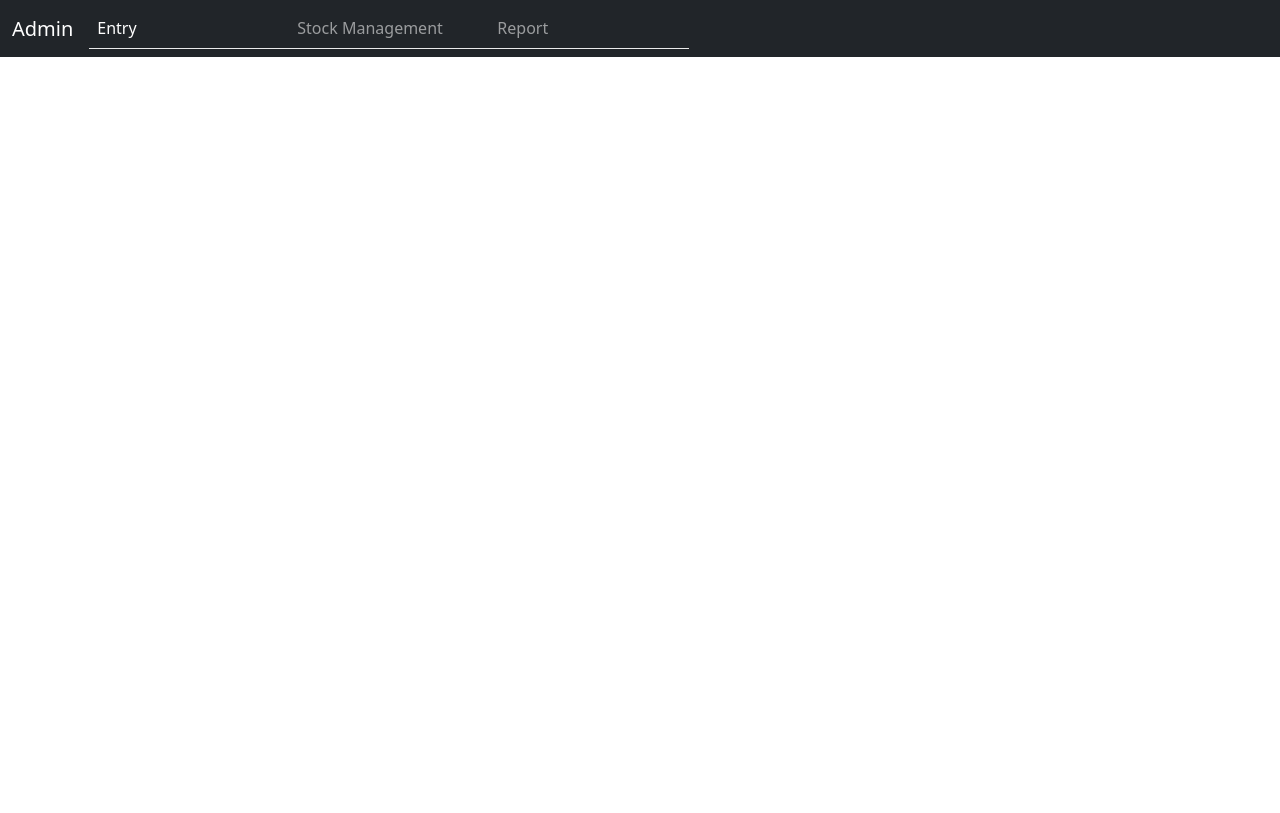
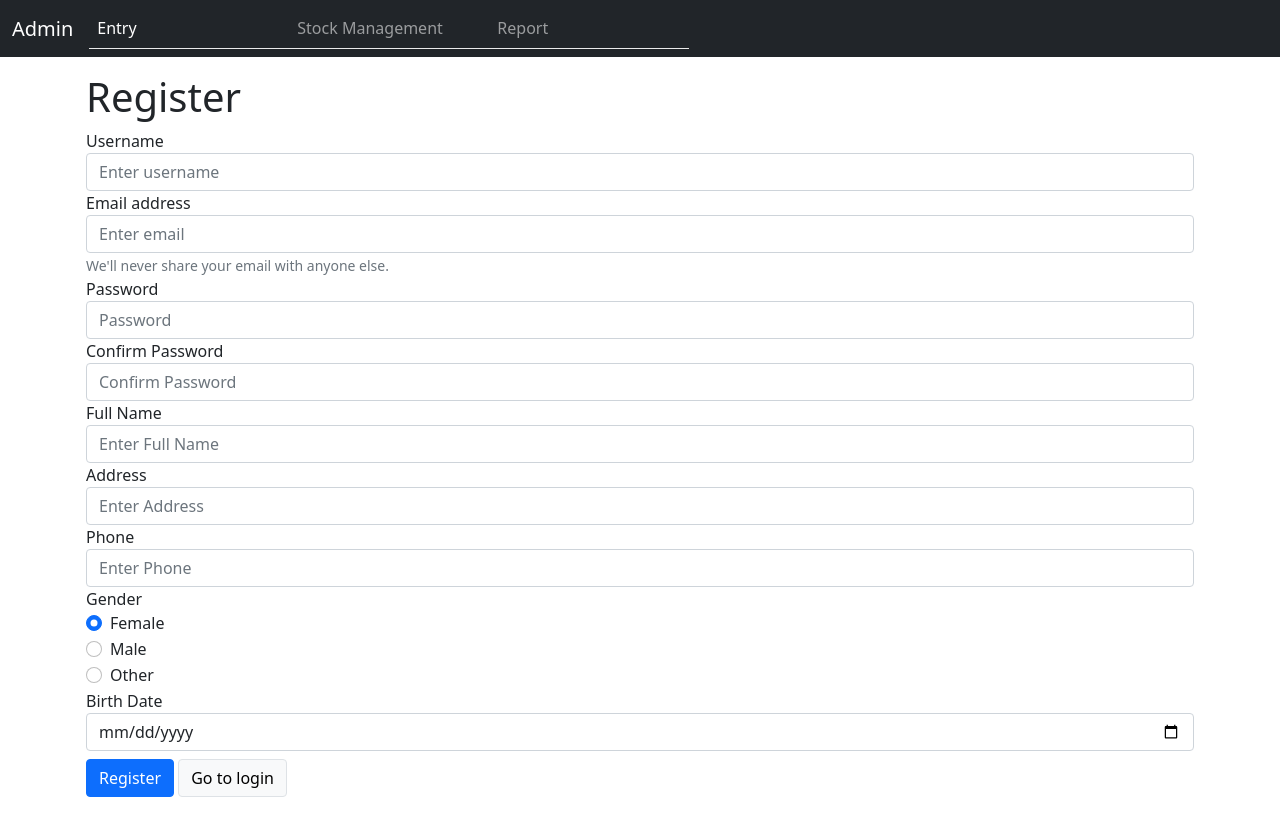
Before and after one commit to geazo/perfume-ecommerce-web, a PHP site: page /admin/crud.php in a window 1280 px wide. Before the commit the page ends 57 px from the top, so only its background shows below. Run offline with PHP 8.4, Linux system fonts and the light colour scheme.

Commit message:
Update crud.php
created form belum selesai

```diff
--- a/Aramyzda/admin/crud.php
+++ b/Aramyzda/admin/crud.php
@@ -21,5 +21,70 @@
   </div>
 </nav>
 <!-- code here -->
+<div class="container p-3">
+        <div class="row">
+            <div class="col-12">
+                <h1>Register</h1>
+                <form method="POST">
+                    <div class="form-group">
+                        <label for="inp-username">Username</label>
+                        <input type="text" class="form-control" id="inp-username" placeholder="Enter username" name="inp-username">
+                    </div>
+                    <div class="form-group">
+                        <label for="inp-email">Email address</label>
+                        <input type="email" class="form-control" id="inp-email" aria-describedby="emailHelp" placeholder="Enter email" name="inp-email">
+                        <small id="emailHelp" class="form-text text-muted">We'll never share your email with anyone else.</small>
+                    </div>
+                    <div class="form-group">
+                        <label for="inp-password">Password</label>
+                        <input type="password" class="form-control" id="inp-password" placeholder="Password" name="inp-password">
+                    </div>
+                    <div class="form-group">
+                        <label for="inp-password">Confirm Password</label>
+                        <input type="password" class="form-control" id="inp-confirm-password" placeholder="Confirm Password" name="inp-confirm-password">
+                    </div>
+                    <div class="form-group">
+                        <label for="inp-full-name">Full Name</label>
+                        <input type="text" class="form-control" id="inp-full-name" placeholder="Enter Full Name" name="inp-full-name">
+                    </div>
+                    <div class="form-group">
+                        <label for="inp-address">Address</label>
+                        <input type="text" class="form-control" id="inp-address" placeholder="Enter Address" name="inp-address">
+                    </div>
+                    <div class="form-group">
+                        <label for="inp-phone">Phone</label>
+                        <input type="text" class="form-control" id="inp-phone" placeholder="Enter Phone" name="inp-phone">
+                    </div>
+                    <div class="form-group">
+                        <label for="rb-gender">Gender</label>
+                        <div class="form-check">
+                            <input class="form-check-input" type="radio" name="rb-gender" id="rb-gender-1" value="FEMALE" checked>
+                            <label class="form-check-label" for="rb-gender-1">
+                                Female
+                            </label>
+                        </div>
+                        <div class="form-check">
+                            <input class="form-check-input" type="radio" name="rb-gender" id="rb-gender-2" value="MALE">
+                            <label class="form-check-label" for="rb-gender-2">
+                                Male
+                            </label>
+                        </div>
+                        <div class="form-check">
+                            <input class="form-check-input" type="radio" name="rb-gender" id="rb-gender-3" value="OTHER">
+                            <label class="form-check-label" for="rb-gender-3">
+                                Other
+                            </label>
+                        </div>
+                    </div>
+                    <div class="form-group mb-2">
+                        <label for="inp-birth-date">Birth Date</label>
+                        <input type="date" class="form-control" id="inp-birth-date" name="inp-birth-date">
+                    </div>
+                    <button name="btn-register" type="submit" class="btn btn-primary">Register</button>
+                    <button name="btn-login" type="submit" class="btn border btn-light">Go to login</button>
+                </form>
+            </div>
+        </div>
+    </div>
 
 <?php require_once("../template/footing.php")?>
```
